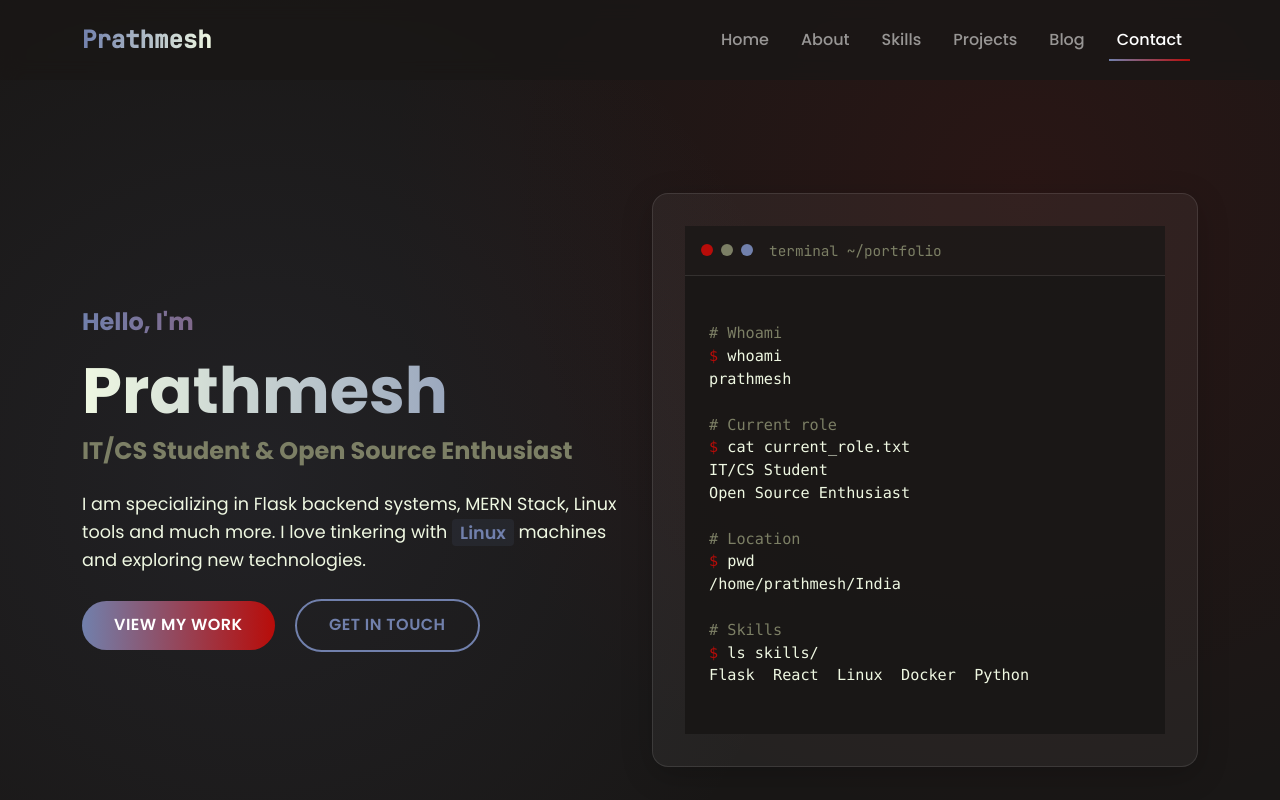
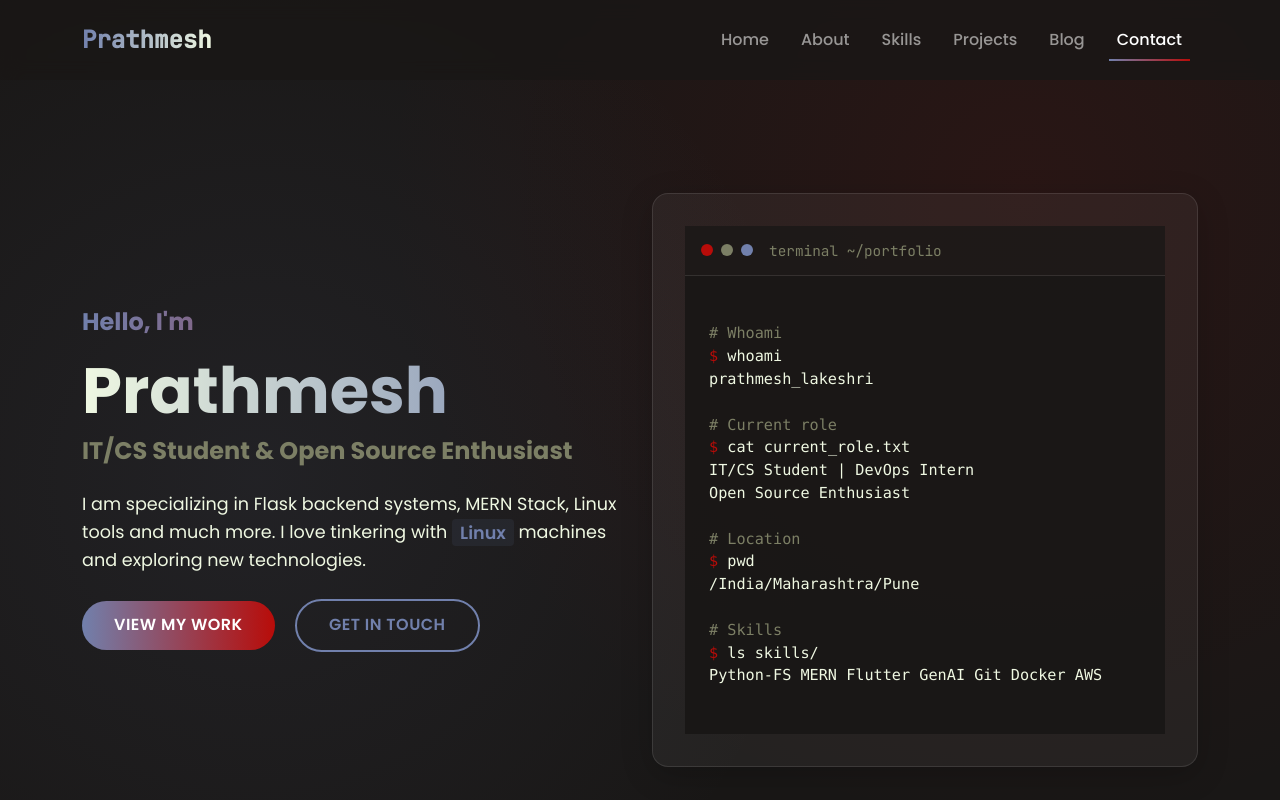
Before and after one commit to jakegithub24/Portfolio, a plain HTML site: page index.html in a window 1280 px wide. Shown: the top 800 px of the page. Drawn offline with nearby package versions, Linux system fonts and the light colour scheme.

Commit message:
Minor changes in 'Hero-Section'.

```diff
--- a/index.html
+++ b/index.html
@@ -80,20 +80,20 @@
                                 <pre><code class="language-bash">
 <span class="comment"># Whoami</span>
 <span class="prompt">$</span> whoami
-<span class="output">prathmesh</span>
+<span class="output">prathmesh_lakeshri</span>
 
 <span class="comment"># Current role</span>
 <span class="prompt">$</span> cat current_role.txt
-<span class="output">IT/CS Student</span>
+<span class="output">IT/CS Student | DevOps Intern</span>
 <span class="output">Open Source Enthusiast</span>
 
 <span class="comment"># Location</span>
 <span class="prompt">$</span> pwd
-<span class="output">/home/prathmesh/India</span>
+<span class="output">/India/Maharashtra/Pune</span>
 
 <span class="comment"># Skills</span>
 <span class="prompt">$</span> ls skills/
-<span class="output">Flask  React  Linux  Docker  Python</span>
+<span class="output">Python-FS MERN Flutter GenAI Git Docker AWS</span>
                                 </code></pre>
                             </div>
                         </div>
@@ -333,7 +333,7 @@
                             </a>
                         </div>
                         <div class="col-md-4 mb-2">
-                            <a href="mailto:jakegithub24@tuta.io" class="contact-link">
+                            <a href="mailto:prathmeshlakeshri@gmail.com" class="contact-link">
                                 <div class="contact-item">
                                     <div class="contact-icon">
                                         <i class="fas fa-envelope"></i>
```
